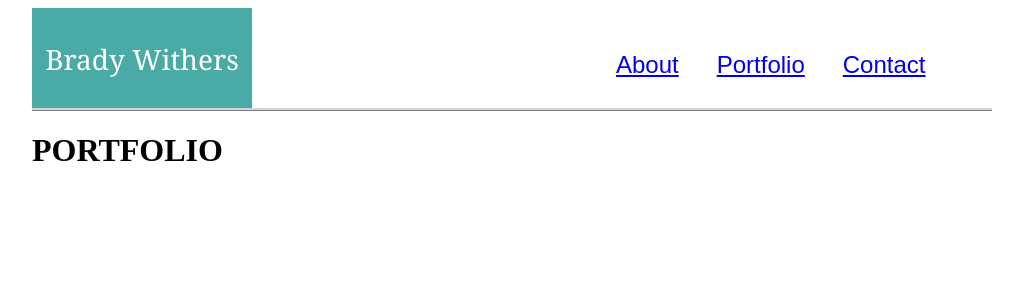
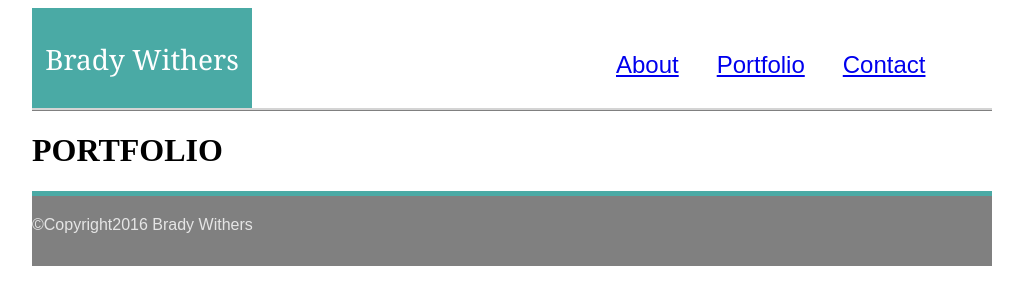
Before and after one commit to b-withers/Basic-Portfolio, a plain HTML site: page portfolio.html in a window 1280 px wide. Shown: the whole page, without its empty margins (126-1149 px from the left). Drawn offline with Linux system fonts and the light colour scheme.

Commit message:
first commit

```diff
--- a/portfolio.html
+++ b/portfolio.html
@@ -26,3 +26,8 @@
     </div>
 
     <H1> PORTFOLIO</H1>
+
+    <footer id= "footer">&copyCopyright2016 Brady Withers</footer>
+
+</body>
+</html>
```
